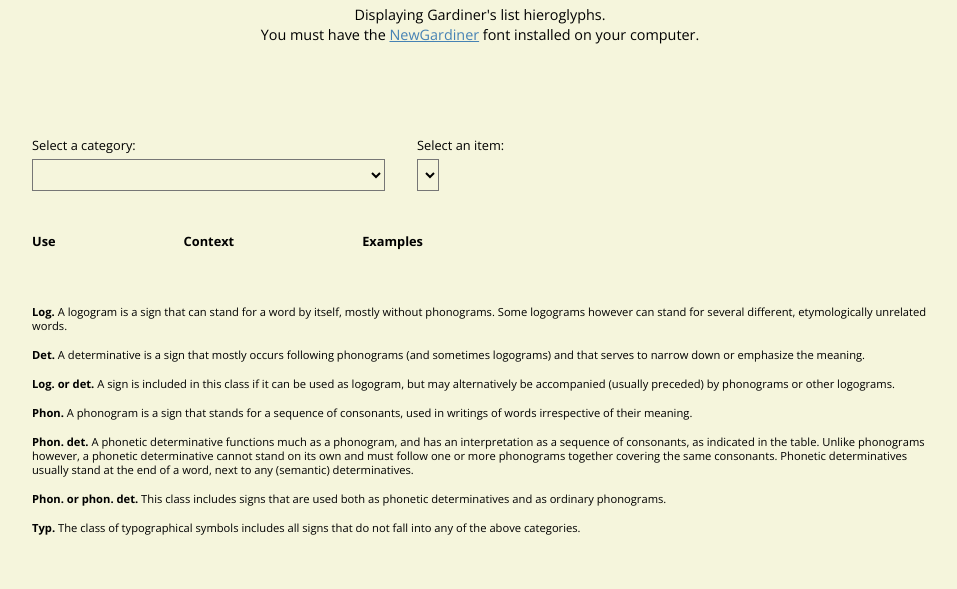
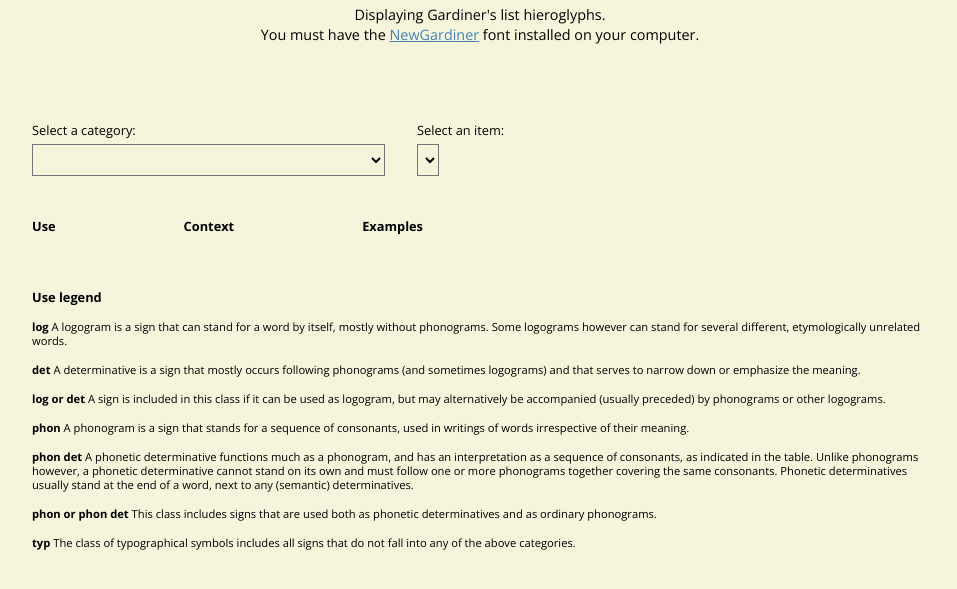
Before and after one commit to andreacorradi/hieroglyph-explorer, a website: page app/index.html in a window 1280 px wide. Shown: the part 87-676 px from the top of the page, without its empty margins (160-1117 px from the left). Drawn offline with nearby package versions, Linux system fonts and the light colour scheme.

Commit message:
caption legend

```diff
--- a/app/index.html
+++ b/app/index.html
@@ -32,13 +32,14 @@
 				<div class="use examples">Examples<ul></ul></div>
 			</section>
 			<section id="legend">
-				<span style="font-weight: 700;">Log.</span> A logogram is a sign that can stand for a word by itself, mostly without phonograms.	Some logograms however can stand for several different, etymologically unrelated words.<br/><br/>
-				<span style="font-weight: 700;">Det.</span>	A determinative is a sign that mostly occurs following phonograms (and sometimes logograms) and that serves to narrow down or emphasize the meaning.<br/><br/>
-				<span style="font-weight: 700;">Log. or det.</span>	A sign is included in this class if it can be used as logogram, but may alternatively be accompanied (usually preceded) by phonograms or other logograms.<br/><br/>
-				<span style="font-weight: 700;">Phon.</span> A phonogram is a sign that stands for a sequence of consonants, used in writings of words irrespective of their meaning.<br/><br/>
-				<span style="font-weight: 700;">Phon. det.</span>	A phonetic determinative functions much as a phonogram, and has an interpretation as a sequence of consonants, as indicated in the table. Unlike phonograms however, a phonetic determinative cannot stand on its own and must follow one or more phonograms together covering the same consonants. Phonetic determinatives usually stand at the end of a word, next to any (semantic) determinatives.<br/><br/>
-				<span style="font-weight: 700;">Phon. or phon. det.</span> This class includes signs that are used both as phonetic determinatives and as ordinary phonograms.<br/><br/>
-				<span style="font-weight: 700;">Typ.</span> The class of typographical symbols includes all signs that	do not fall into any of the above categories.
+				<span style="font-weight: 700; font-size: 0.8rem;">Use legend</span><br/><br/>
+				<span style="font-weight: 700;">log</span> A logogram is a sign that can stand for a word by itself, mostly without phonograms.	Some logograms however can stand for several different, etymologically unrelated words.<br/><br/>
+				<span style="font-weight: 700;">det</span>	A determinative is a sign that mostly occurs following phonograms (and sometimes logograms) and that serves to narrow down or emphasize the meaning.<br/><br/>
+				<span style="font-weight: 700;">log or det</span>	A sign is included in this class if it can be used as logogram, but may alternatively be accompanied (usually preceded) by phonograms or other logograms.<br/><br/>
+				<span style="font-weight: 700;">phon</span> A phonogram is a sign that stands for a sequence of consonants, used in writings of words irrespective of their meaning.<br/><br/>
+				<span style="font-weight: 700;">phon det</span>	A phonetic determinative functions much as a phonogram, and has an interpretation as a sequence of consonants, as indicated in the table. Unlike phonograms however, a phonetic determinative cannot stand on its own and must follow one or more phonograms together covering the same consonants. Phonetic determinatives usually stand at the end of a word, next to any (semantic) determinatives.<br/><br/>
+				<span style="font-weight: 700;">phon or phon det</span> This class includes signs that are used both as phonetic determinatives and as ordinary phonograms.<br/><br/>
+				<span style="font-weight: 700;">typ</span> The class of typographical symbols includes all signs that	do not fall into any of the above categories.
 			</section>
 		</div>
 	</main>
```
